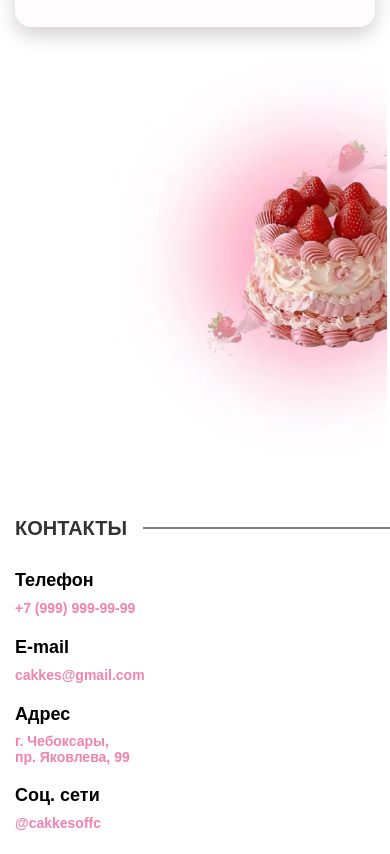
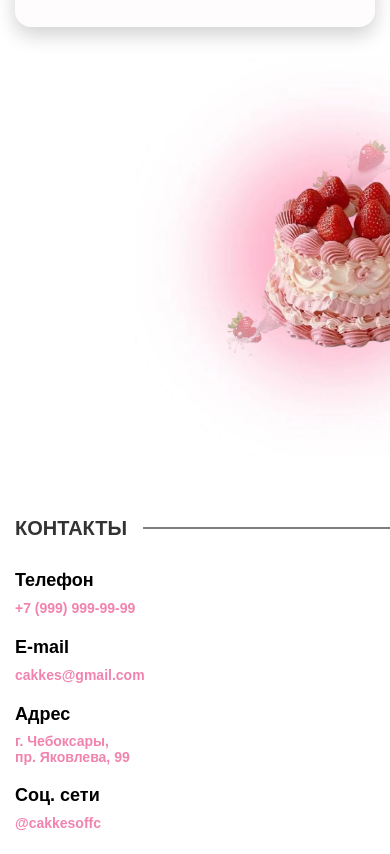
Before and after one commit to yushaezhik/cakkes, a plain HTML site: page index.html in a window 390 px wide. Shown: the part 4849-5703 px from the top of the page. Drawn offline with Linux system fonts and the light colour scheme.

Commit message:
Update style.css

```diff
--- a/style.css
+++ b/style.css
@@ -755,7 +755,7 @@ body {
 
   .order__image {
     height: 500px;
-    right: -100px;
+    right: -120px;
     margin-top: 0;
   }
 
```
